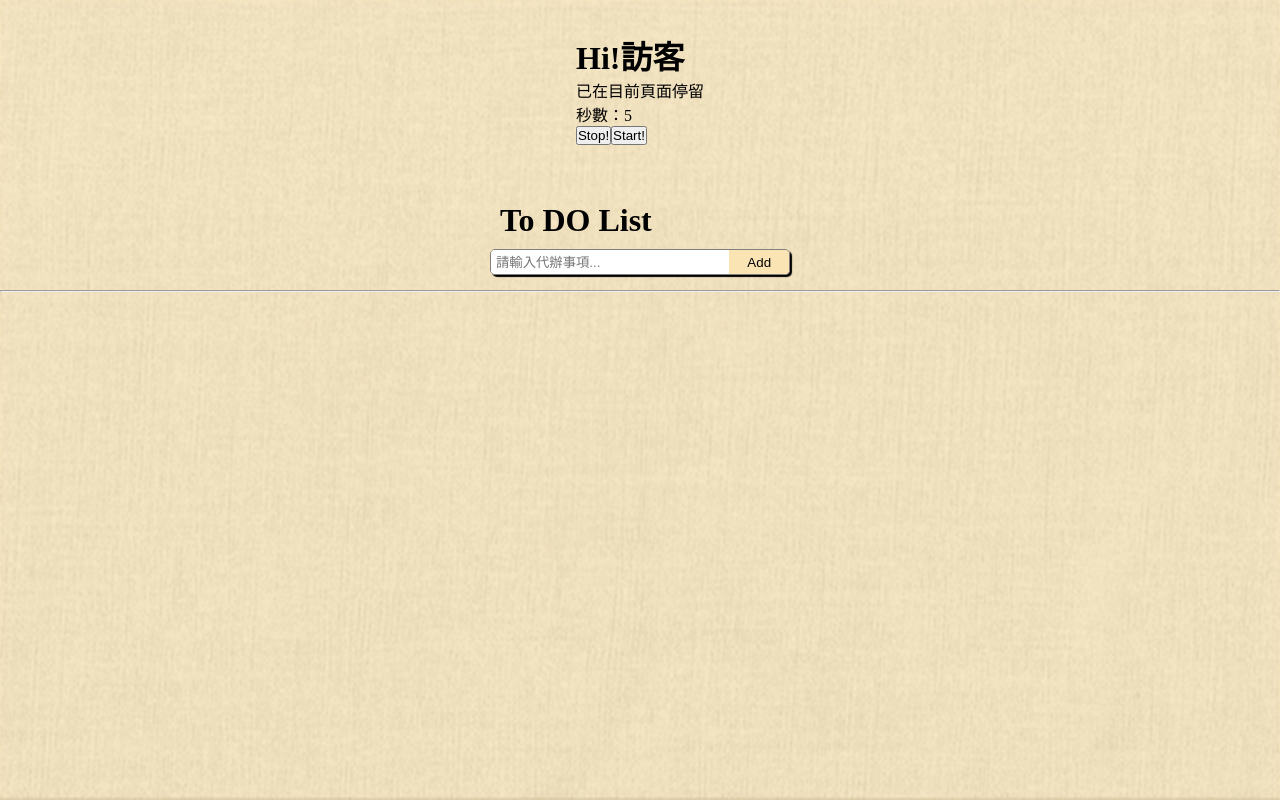
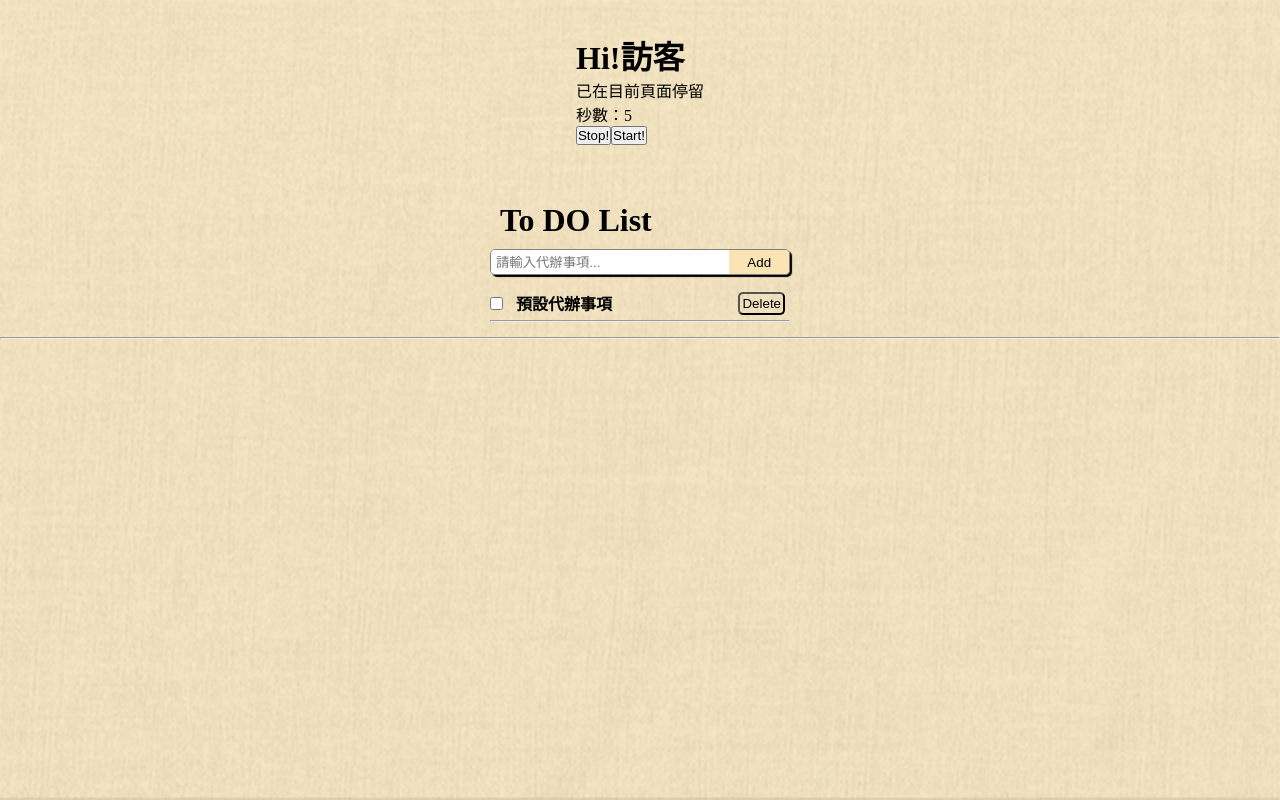
Before and after one commit to MoriCiao/todoList-project, a React (Vite) app: page / in a window 1280 px wide. Built offline with nearby package versions, Linux system fonts and the light colour scheme.

Commit message:
新增CSS特效 & checked小圖示

```diff
--- a/src/App.css
+++ b/src/App.css
@@ -80,15 +80,19 @@ body .todolist ul li {
   padding-top: 5px;
   list-style: none;
   display: flex;
+  flex-direction: row;
   gap: 5px;
   align-items: center;
   justify-content: flex-start;
 }
 body .todolist ul li .li-sapce {
+  font-size: 1rem;
+  position: relative;
   width: 100%;
-  padding-top: 5px;
+  padding-top: 0.7rem;
   list-style: none;
   display: flex;
+  flex-wrap: wrap;
   gap: 5px;
   align-items: center;
   justify-content: flex-start;
@@ -100,18 +104,37 @@ body .todolist ul li .strikethrough {
 }
 body .todolist ul li p {
   font-weight: bold;
+  padding-left: 0.5rem;
+}
+body .todolist ul li .no-awesome {
+  display: none;
+}
+body .todolist ul li .awesome {
+  display: block;
+  transition: all 1s ease-in-out;
+  animation: awesome 1s forwards;
+}
+@keyframes awesome {
+  0% {
+    opacity: 0;
+  }
+  50% {
+    opacity: 1;
+    transform: translateY(-10px) scale(1.8) rotate(15deg);
+  }
+  100% {
+    opacity: 1;
+  }
 }
 body .todolist ul li button {
+  background-color: transparent;
+  margin-left: auto;
+  top: 0.7rem;
   padding: 2px;
-  justify-content: flex-end;
   border-radius: 5px;
 }
 body .todolist ul li hr {
-  height: 2px;
   width: 100%;
-  flex: 1 0 100%;
-  border: 0;
-  background-color: black;
 }
 body .timer-area {
   padding-top: 2rem;
--- a/src/App.scss
+++ b/src/App.scss
@@ -70,7 +70,9 @@ body{
         border-style:none;
         width: 20%;
         padding: 5px;
-        background-color: var(--theme-color)
+        background-color: var(--theme-color);
+
+
       }
     }
     ul{
@@ -83,17 +85,22 @@ body{
         padding-top: 5px;
         list-style: none;
         display: flex;
+        flex-direction: row;
         gap: 5px;
         align-items: center;
         justify-content: flex-start;
         .li-sapce{
+          font-size: 1rem;
+          position: relative;
+
           width: 100%;
-            padding-top: 5px;
-            list-style: none;
-            display: flex;
-            gap: 5px;
-            align-items: center;
-            justify-content: flex-start;
+          padding-top: 0.7rem;
+          list-style: none;
+          display: flex;
+          flex-wrap: wrap;
+          gap: 5px;
+          align-items: center;
+          justify-content: flex-start;
         }
         // for Checked
         .strikethrough {
@@ -103,18 +110,43 @@ body{
         }
         p{
           font-weight: bold;
+          padding-left: 0.5rem;
+
+        }
+        .no-awesome{
+          display: none;
+        }
+        .awesome {
+          display: block;
+          transition: all 1s ease-in-out;
+          animation: awesome 1s forwards;
+        }
+        // checked 小動畫
+        @keyframes awesome {
+          0%{
+            opacity: 0;
+
+
+          }
+          50%{
+            opacity: 1;
+            transform: translateY(-10px) scale(1.8) rotate(15deg);
+          }
+          100%{
+            opacity: 1;
+
+          }
         }
         button{
+          background-color: transparent;
+          margin-left: auto;
+          top:0.7rem;
           padding: 2px;
-          justify-content: flex-end;
           border-radius: 5px;
         }
         hr{
-          height: 2px;
           width: 100%;
-          flex: 1 0 100%;
-          border: 0;
-          background-color: black;
+
         }
       }
     }
--- a/src/TodoList.jsx
+++ b/src/TodoList.jsx
@@ -2,7 +2,9 @@ import React, { useState } from "react";
 
 const TodoList = () => {
   const [inputValue, setInputValue] = useState("");
-  const [todos, setTodos] = useState([]);
+  const [todos, setTodos] = useState([
+    { id: Date.now(), text: "預設代辦事項" },
+  ]);
   const HandleInputValue = (e) => {
     console.log(`inputValue 輸入中... ， ${inputValue}`);
     setInputValue(e.target.value);
@@ -85,6 +87,9 @@ const TodoList = () => {
                 onChange={() => handleCheck(todo.id)}
               />
               <p className={todo.checked ? "strikethrough" : ""}>{todo.text}</p>
+              <span className={!todo.checked ? "no-awesome" : "awesome"}>
+                💪
+              </span>
               <button
                 type="button"
                 onClick={() => {
@@ -93,8 +98,9 @@ const TodoList = () => {
               >
                 Delete
               </button>
+              <br />
+              <hr />
             </div>
-            <hr />
           </li>
         ))}
       </ul>
```
Also changed, not shown: 1 other file (tests, documents, lock files or other folders).
